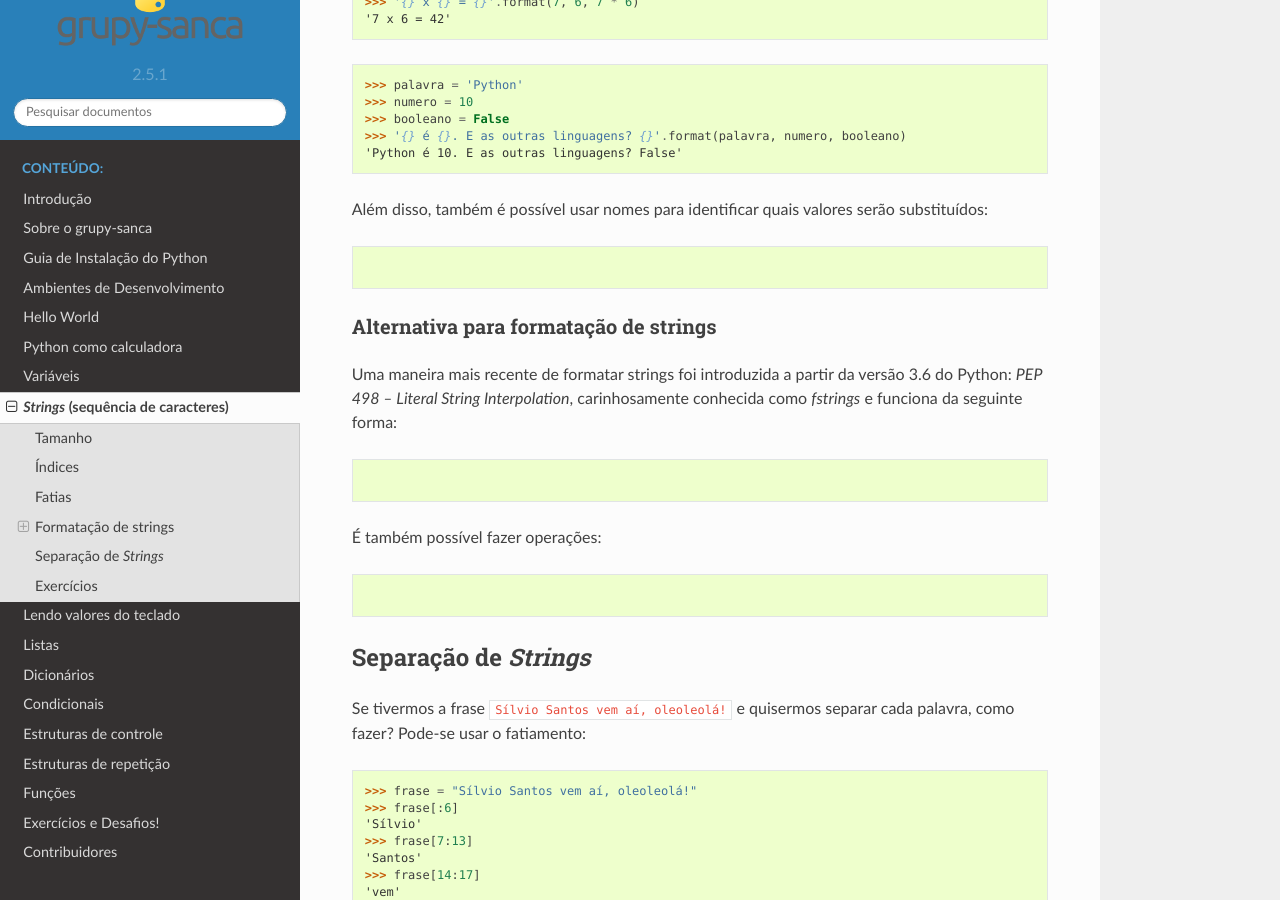
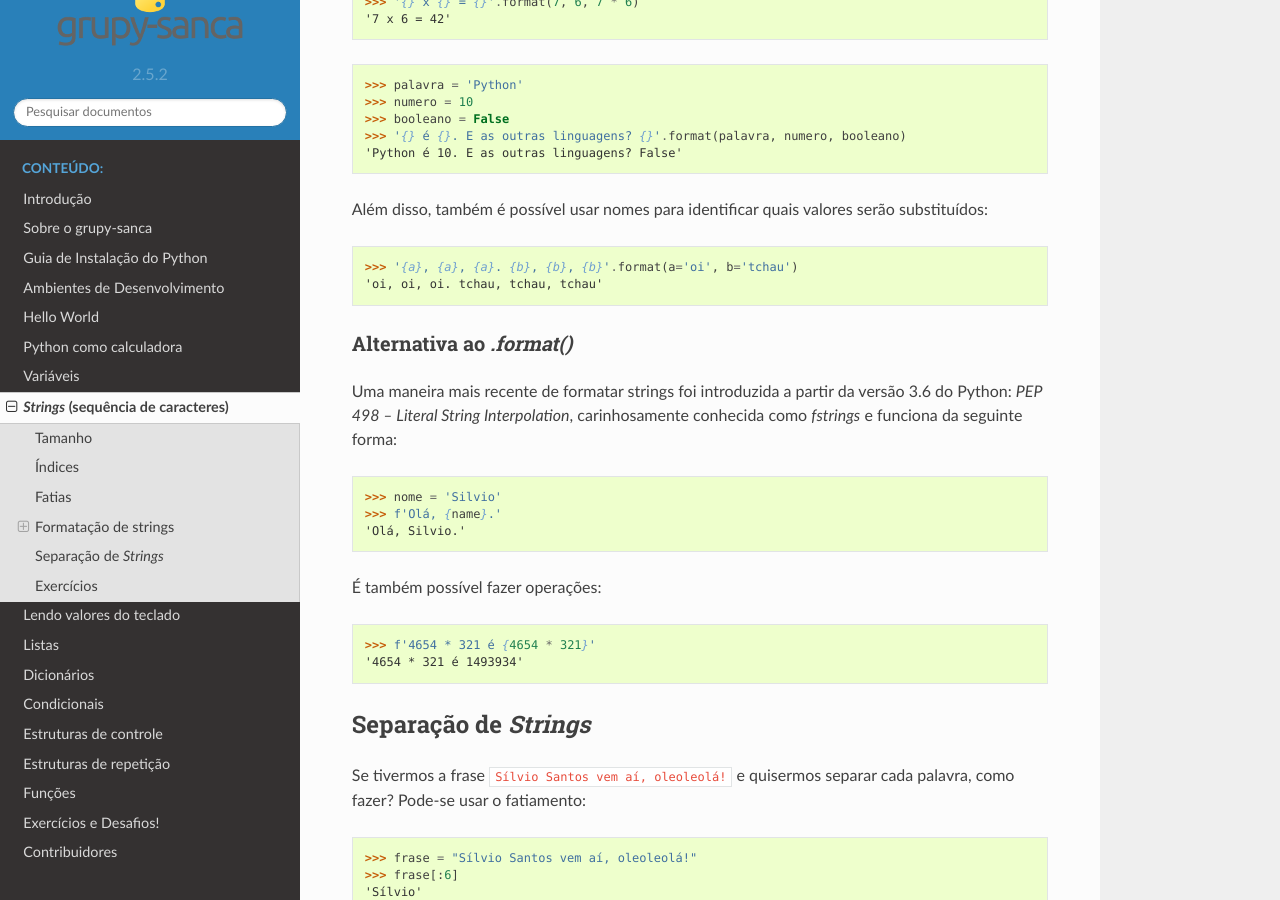
Before and after one commit to grupy-sanca/curso-python, a Sphinx documentation site: the page built from source/strings.rst, in a window 1280 px wide and 900 px high, scrolled down 6219 px. Built offline with Sphinx 7.4.7 and the Read the Docs theme 2.0.0, drawn with Linux system fonts in a browser that asks for light colours.

Commit message:
Fix broken doctest

```diff
--- a/source/conf.py
+++ b/source/conf.py
@@ -45,7 +45,7 @@ author = 'Grupy-Sanca'
 # built documents.
 #
 # The short X.Y version.
-version = '2.5.1'
+version = '2.5.2'
 # The full version, including alpha/beta/rc tags.
 release = version
 
--- a/source/strings.rst
+++ b/source/strings.rst
@@ -348,18 +348,20 @@ Além disso, também é possível usar nomes para identificar quais valores ser
 substituídos:
 
 .. doctest::
+
    >>> '{a}, {a}, {a}. {b}, {b}, {b}'.format(a='oi', b='tchau')
    'oi, oi, oi. tchau, tchau, tchau'
 
 
-Alternativa para formatação de strings
-______________________________________
+Alternativa ao `.format()`
+__________________________
 
 Uma maneira mais recente de formatar strings foi introduzida a partir da versão
 3.6 do Python: `PEP 498 -- Literal String Interpolation`, carinhosamente
 conhecida como `fstrings` e funciona da seguinte forma:
 
 .. doctest::
+
    >>> nome = 'Silvio'
    >>> f'Olá, {name}.'
    'Olá, Silvio.'
@@ -368,6 +370,7 @@ conhecida como `fstrings` e funciona da seguinte forma:
 É também possível fazer operações:
 
 .. doctest::
+
    >>> f'4654 * 321 é {4654 * 321}'
    '4654 * 321 é 1493934'
 
```
